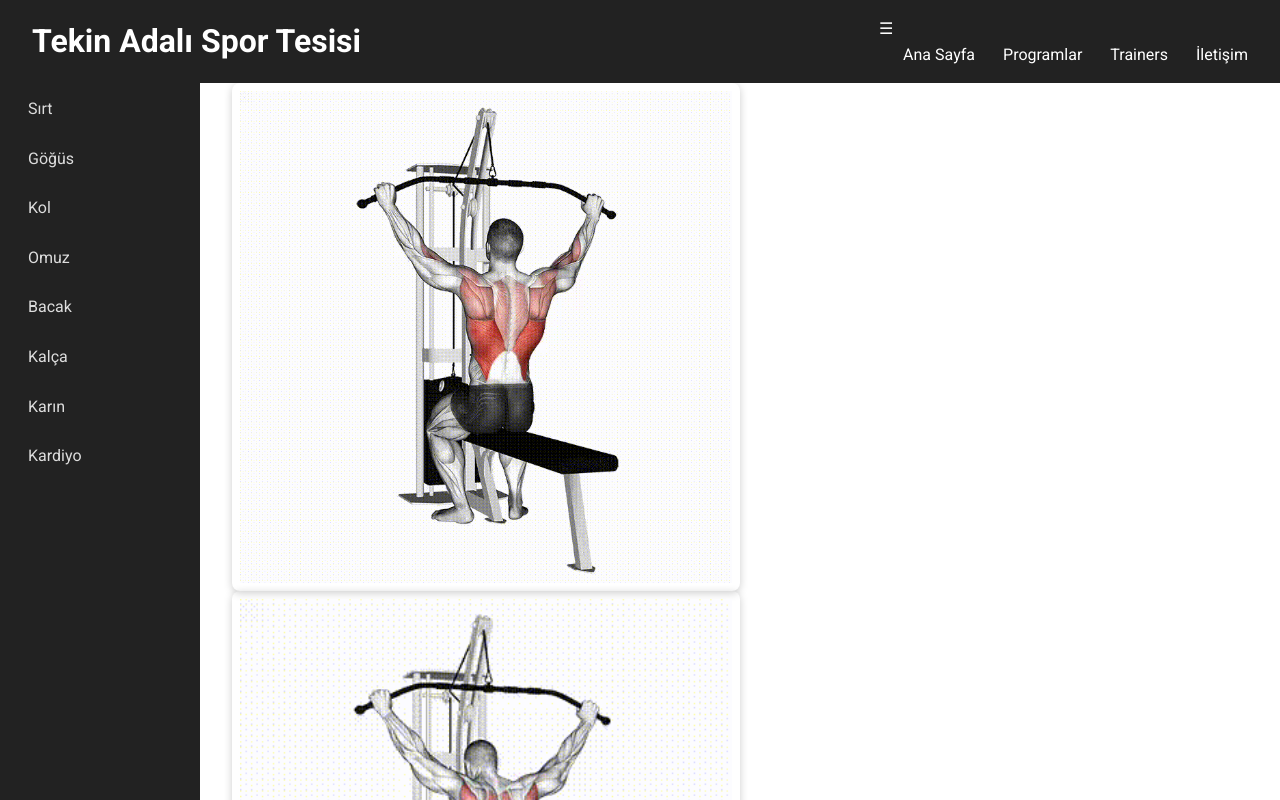
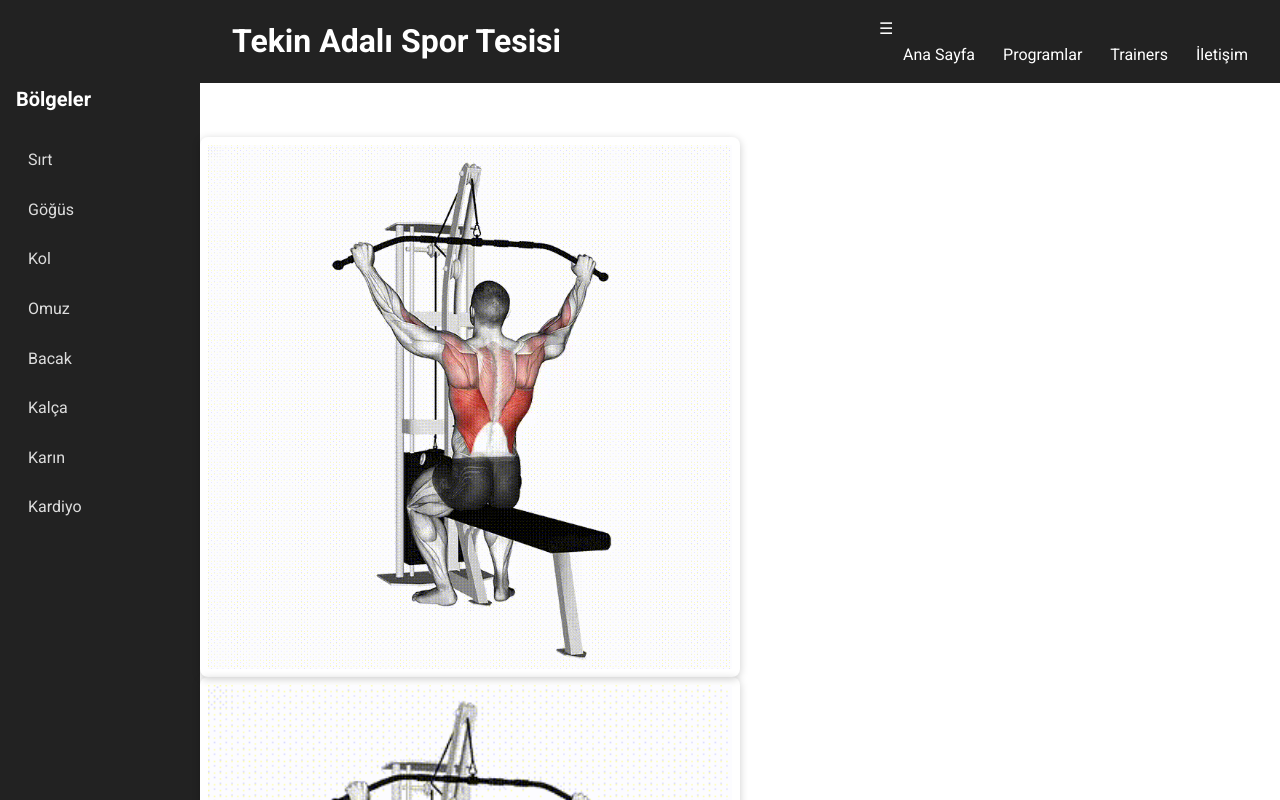
Before and after one commit to cypriotCodder/cypriotCodder.github.io, a website: page indexes/training.html in a window 1280 px wide. Both pictures are taken after a click on the link "Sırt". Shown: the top 800 px of the page. Drawn offline with Linux system fonts and the light colour scheme.

Commit message:
Refactor header structure in training page for improved layout and organization; update sidebar title to 'Bölgeler'.

```diff
--- a/indexes/design/mainStyle.css
+++ b/indexes/design/mainStyle.css
@@ -5,7 +5,7 @@ a { text-decoration: none; color: inherit; }
 ul { list-style: none; }
 
 /* Navigation */
-header { background: #222; color: #fff; padding: 1rem 2rem; position: fixed; width: 100%; top: 0; z-index: 100; }
+header { background: #222; color: #fff; padding: 1rem 2rem; position: relative; width: 100%; top: 0; z-index: 100; }
 .nav-container { display: flex; justify-content: space-between; align-items: center; }
 .logo { font-size: 2rem; font-weight: 700; }
 .nav-links li { display: inline-block; margin-left: 1.5rem; }
@@ -199,7 +199,6 @@ footer p { font-size: 0.9rem; }
 /* 3. Shift your main content over */
 .main-content {
   flex: 1;
-  padding: 2rem;
 }
 
 /* 4. Make it stack on narrow screens */
--- a/indexes/scripts/main.js
+++ b/indexes/scripts/main.js
@@ -1,22 +1,27 @@
+// navigation bar toggle
 const toggle = document.querySelector('.nav-toggle');
 const links = document.querySelector('.nav-links');
 toggle.addEventListener('click', () => {
   links.style.display = links.style.display === 'block' ? 'none' : 'block';
 });
 
+//FUNCTIONS
+
+// function to toggle the visibility of the gifs
+function toggleOff(element, gifSections){
+  for (let i = 0; i < gifSections.length; i++) {
+    if (gifSections[i] !== element && gifSections[i].checkVisibility() == true) {
+      gifSections[i].classList.toggle('hidden');
+    }
+  }
+}
+
+
+//load the page
 window.addEventListener('DOMContentLoaded', () => {
-
+  //buttons
   const strength = document.getElementById('strength');
   const backbtn  = document.getElementById('backbtn');
-
-  //muscle parts
-  const back = document.getElementById('backPart');
-  const chest = document.getElementById('chestPart');
-  const arms = document.getElementById('armsPart');
-  const legs = document.getElementById('legsPart');
-  const abs = document.getElementById('absPart');
-  const glutes = document.getElementById('glutesPart');
-  const shoulders = document.getElementById('shouldersPart');
 
   if (strength) {
     strength.addEventListener('click', () => {
@@ -28,25 +33,44 @@ window.addEventListener('DOMContentLoaded', () => {
       window.location.href = 'home.html';
     });
   }
+
+  //muscle parts
+  const back = document.getElementById('backPart');
+  const chest = document.getElementById('chestPart');
+  const arms = document.getElementById('armsPart');
+  const legs = document.getElementById('legsPart');
+  const abs = document.getElementById('absPart');
+  const glutes = document.getElementById('glutesPart');
+  const shoulders = document.getElementById('shouldersPart');
+
+  //gif sections
   const backgifs = document.querySelector('#backGifs');
   const chestgifs = document.querySelector('#chestGifs');
   const armsgifs = document.querySelector('#armGifs');
+  //gif sections array
+  const gifSections = []
+  gifSections.push(backgifs, chestgifs, armsgifs)
 
+  // toggle gifs by body part
   if(backgifs){
     back.addEventListener('click', () =>{
-      backgifs.classList.toggle('hidden')
-      console.log("clicked")
+      backgifs.classList.toggle('hidden');
+      toggleOff(backgifs, gifSections);
+      console.log("clicked");
     })
+
   }
   if(chestgifs){
     chest.addEventListener('click', () =>{
       chestgifs.classList.toggle('hidden')
+      toggleOff(chestgifs, gifSections);
       console.log("clicked")
     })
   }
   if(armsgifs){
-    armsgifs.addEventListener('click', () =>{
+    arms.addEventListener('click', () =>{
       armsgifs.classList.toggle('hidden')
+      toggleOff(armsgifs, gifSections);
       console.log("clicked")
     })
   }
--- a/indexes/training.html
+++ b/indexes/training.html
@@ -10,27 +10,17 @@
   <link rel="stylesheet" href="design/mainStyle.css">
 </head>
 <body>
-  <header>
-    <div class="nav-container">
-      <div class="logo">Tekin Adalı Spor Tesisi</div>
-      <nav>
-        <a id="nav_icon" class="nav-toggle">☰</a>
-        <ul class="nav-links">
-            <li><a href="home.html">Ana Sayfa</a></li>
-            <li><a href="home.html#programs">Programlar</a></li>
-            <li><a href="#trainers">Trainers</a></li>
-            <li><a href="#contacts">İletişim</a></li>
-        </ul>
-      </nav>
-    </div>
-  </header>
+
 
 
 
   <div class="page-wrapper">
+
   <!-- ← Sidebar -->
     <aside class="sidebar">
-      <h2 class="sidebar__title">Programlar</h2>
+      <br>
+      <br>
+      <h2 class="sidebar__title">Bölgeler</h2>
       <ul class="sidebar__list">
         <li><a id="backPart"    class="sidebar__link">Sırt</a></li>
           <li><a id="chestPart" class="sidebar__link">Göğüs</a></li>
@@ -45,6 +35,22 @@
 
     <!-- → Your existing content -->
     <main class="main-content">
+
+      <header>
+        <div class="nav-container">
+          <div class="logo">Tekin Adalı Spor Tesisi</div>
+          <nav>
+            <a id="nav_icon" class="nav-toggle">☰</a>
+            <ul class="nav-links">
+                <li><a href="home.html">Ana Sayfa</a></li>
+                <li><a href="home.html#programs">Programlar</a></li>
+                <li><a href="#trainers">Trainers</a></li>
+                <li><a href="#contacts">İletişim</a></li>
+            </ul>
+          </nav>
+        </div>
+      </header>
+
       <section class="gifs-section">
         <div class="mainGif">
           <!-- …buttons, headings, gifs… -->
```
